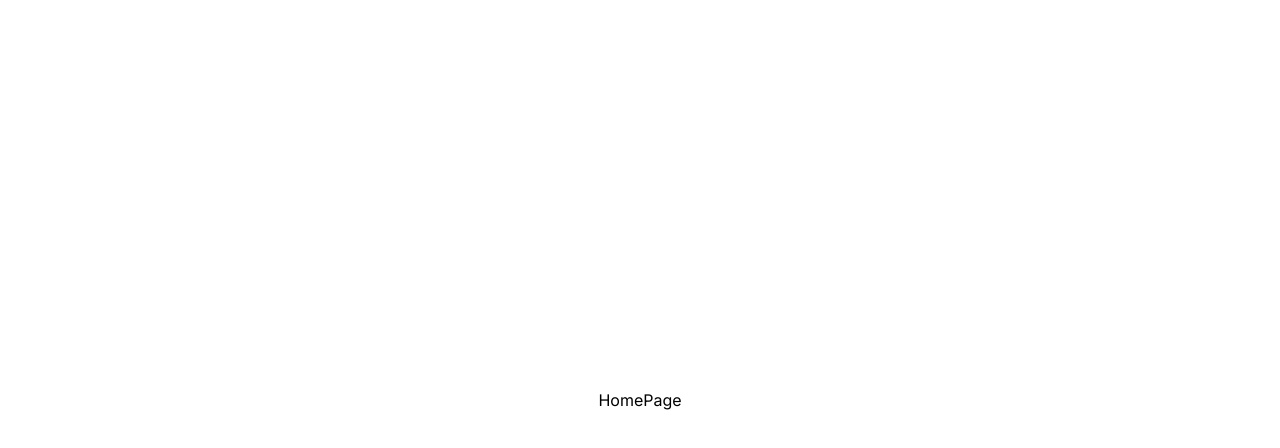
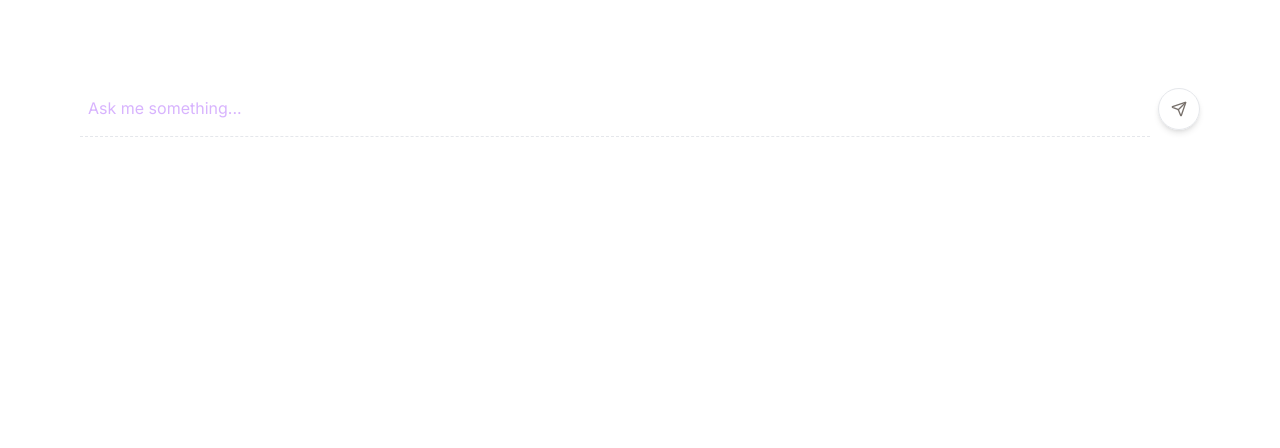
Before and after one commit to saadtresayyed10/gemini-learn-next, a Next.js app: page / in a window 1280 px wide. Shown: the top 448 px of the page. Built offline with nearby package versions, Linux system fonts and the light colour scheme.

Commit message:
Input form designed

```diff
--- a/app/page.tsx
+++ b/app/page.tsx
@@ -1,9 +1,34 @@
+import { Send } from "lucide-react";
+
 const HomePage = () => {
   return (
-    <div className="flex justify-center items-center flex-col w-full min-h-screen lg:gap-y-10">
-      HomePage
+    <div className="flex items-center flex-col w-full min-h-screen lg:gap-y-10 p-20">
+      {RenderForm()}
+      {RenderMessage()}
     </div>
   );
 };
 
+const RenderForm = () => {
+  return (
+    <form className="w-full h-full flex flex-row gap-2 items-center">
+      <input
+        type="text"
+        placeholder="Ask me something..."
+        className="border-b border-dashed outline-none w-full px-2 py-4 text-purple-700 placeholder:text-purple-300 focus:placeholder-transparent"
+      />
+      <button
+        type="submit"
+        className="flex flex-row rounded-full shadow-md border"
+      >
+        <Send className="stroke-stone-500 p-3 h-10 w-10" />
+      </button>
+    </form>
+  );
+};
+
+const RenderMessage = () => {
+  return <div></div>;
+};
+
 export default HomePage;
```
